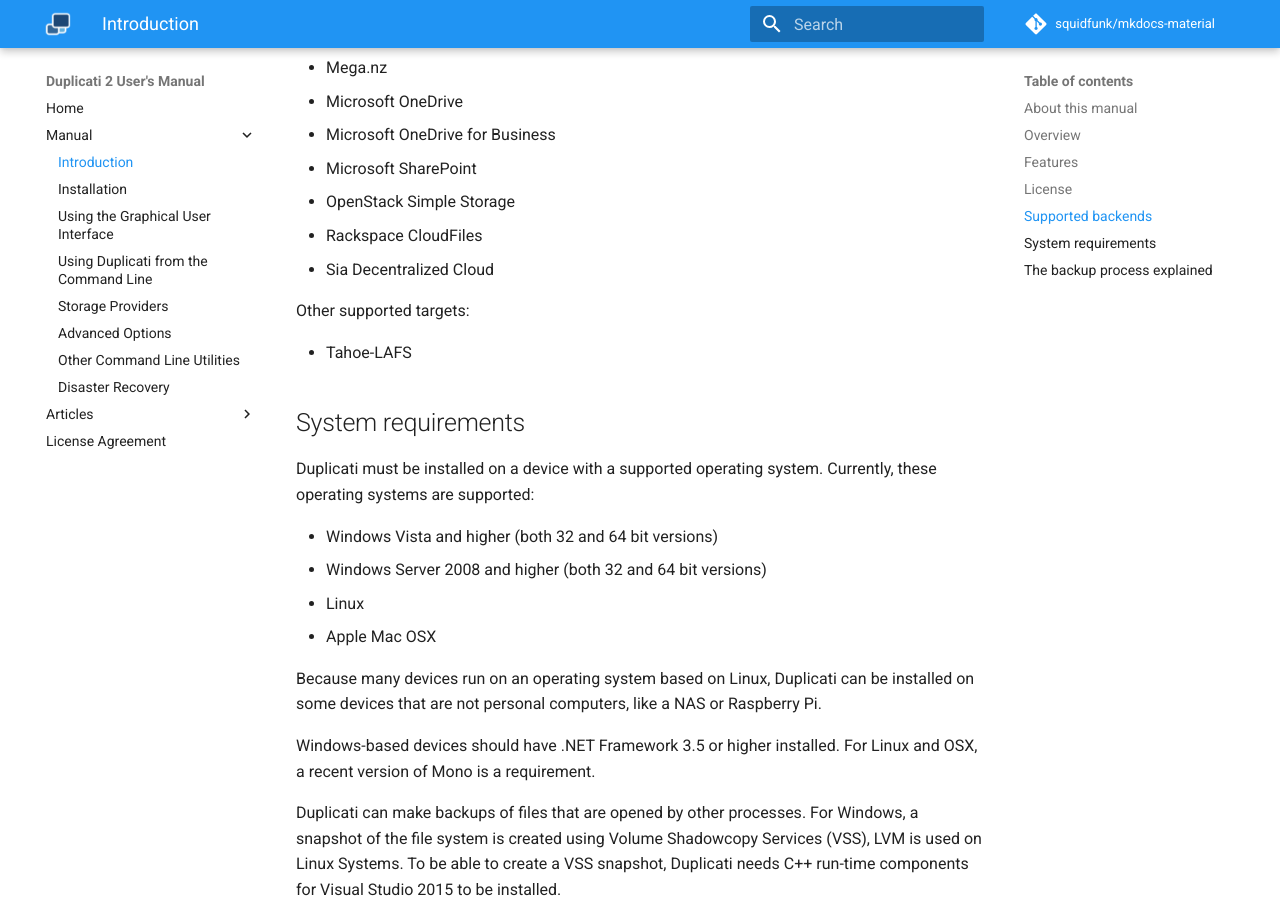
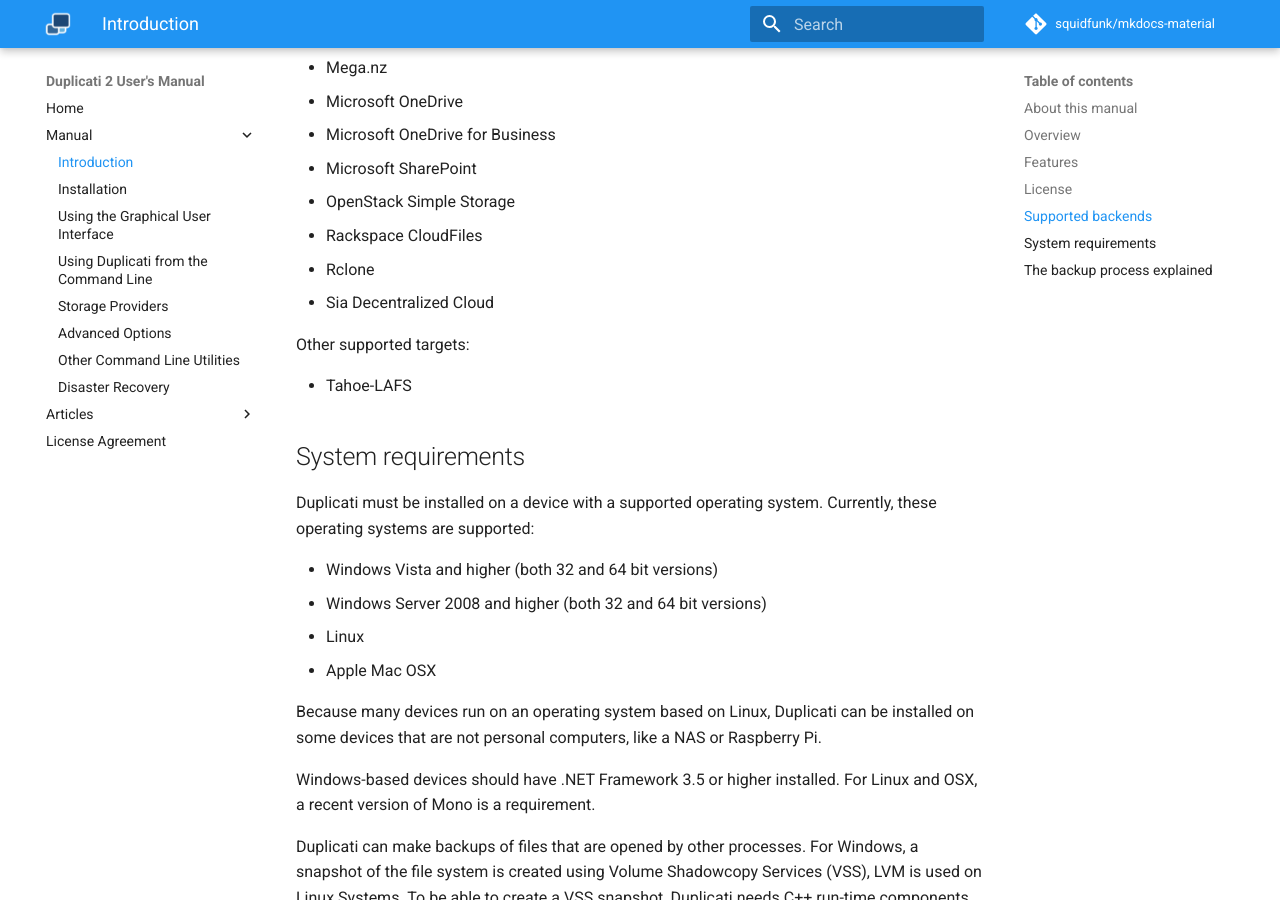
Before and after one commit to kees-z/DuplicatiDocs, an MkDocs documentation site: the page built from docs/01-introduction.md, in a window 1280 px wide and 900 px high, scrolled down 4783 px. Built offline with MkDocs 1.6.1 and Material for MkDocs 9.7.7, drawn with Linux system fonts in a browser that asks for light colours; comment, search, counter and statistics services are not loaded; old or Windows-style settings are respelled for this version of MkDocs.

Commit message:
Added Rclone to supported backends.

```diff
--- a/docs/01-introduction.md
+++ b/docs/01-introduction.md
@@ -120,6 +120,7 @@ The following Cloud Storage Providers are supported natively by Duplicati:
 * Microsoft SharePoint
 * OpenStack Simple Storage
 * Rackspace CloudFiles
+* Rclone
 * Sia Decentralized Cloud
 
 Other supported targets:
```
